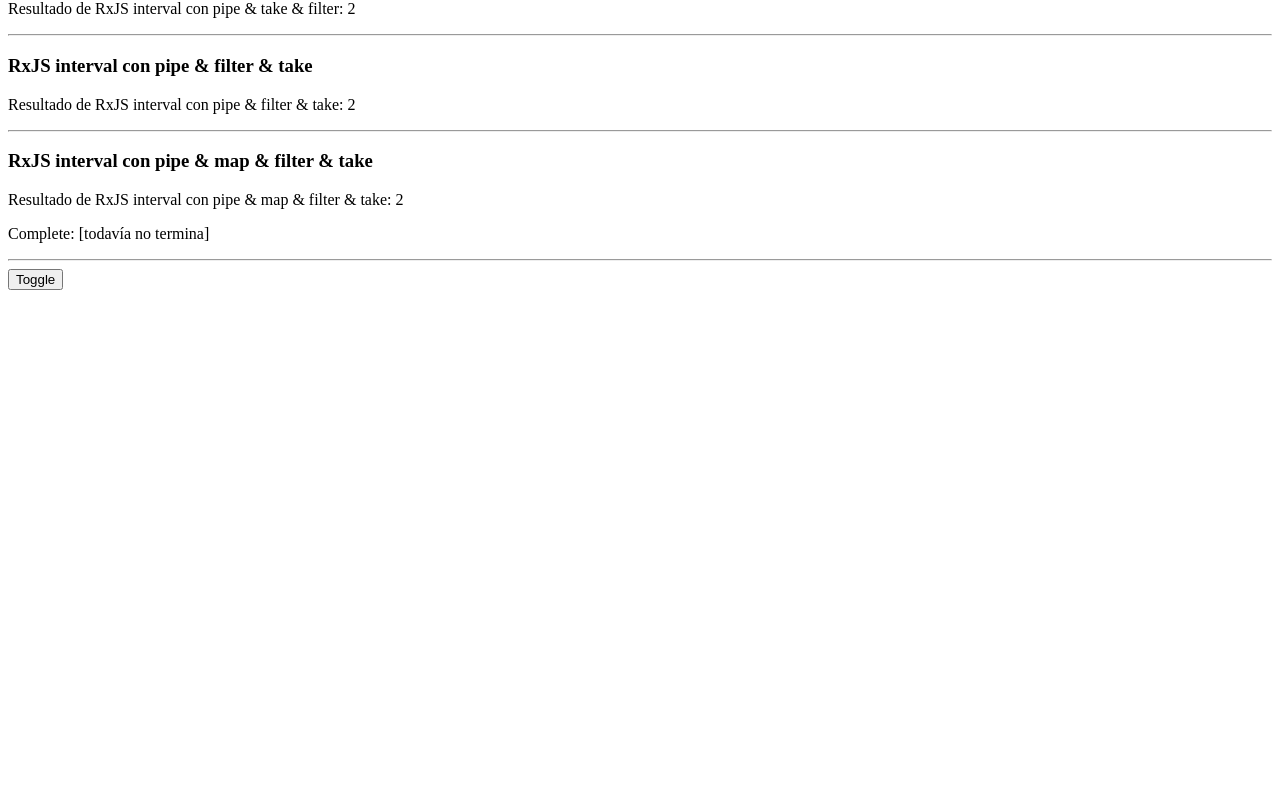
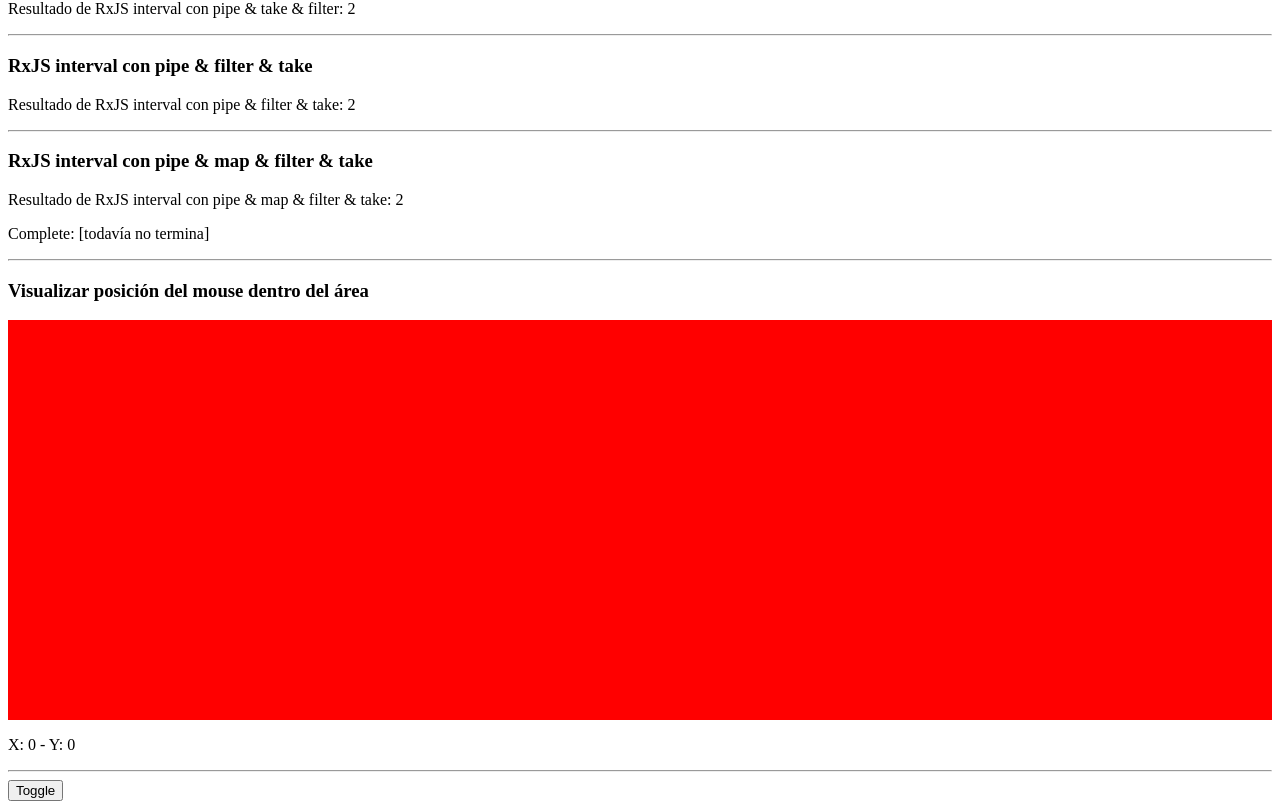
Before and after one commit to ClaudiaQuezadaRiquelme/yirsis-05-rxjs-directivas, an Angular app: page / in a window 1280 px wide. Shown: the part 756-1565 px from the top of the page. Before the commit the page ends 1054 px from the top, so only its background shows below. Built offline with nearby package versions, Linux system fonts and the light colour scheme.

Commit message:
initialize fromEvent

```diff
--- a/src/app/reactive/reactive-container/reactive-container.component.html
+++ b/src/app/reactive/reactive-container/reactive-container.component.html
@@ -29,3 +29,7 @@
 <h3>RxJS interval con pipe & map & filter & take</h3>
 <p>Resultado de RxJS interval con pipe & map & filter & take: {{myActualIntervalPipeMapFilterTake}}</p>
 <p>Complete: {{myActualIntervalPipeMapFilterTakeMsge || '[todavía no termina]'}}</p>
+<hr>
+<h3>Visualizar posición del mouse dentro del área</h3>
+<div id="area"  style="height: 400px; background-color: red;"></div>
+<p>X: {{x}} - Y: {{y}}</p>
--- a/src/app/reactive/reactive-container/reactive-container.component.ts
+++ b/src/app/reactive/reactive-container/reactive-container.component.ts
@@ -1,5 +1,5 @@
 import { Component, OnInit, OnDestroy } from '@angular/core';
-import { Observable, interval, filter, take, map, Subscription } from 'rxjs';
+import { Observable, interval, filter, take, map, Subscription, fromEvent } from 'rxjs';
 
 @Component({
   selector: 'app-reactive-container',
@@ -33,6 +33,9 @@ export class ReactiveContainerComponent implements OnInit, OnDestroy {
   myIntervalSubscription: Subscription | null = null; // para capturar la subscripción y aplicar unsubscribe
   miObservableDeprecadoSubscription: Subscription | null = null; // para capturar la subscripción y aplicar unsubscribe
   miObservableActualSubscription: Subscription | null = null; // para capturar la subscripción y aplicar unsubscribe
+
+  x: number = 0;
+  y: number = 0;
 
   constructor() {
     this.executeMiObservableDeprecado();
@@ -78,6 +81,8 @@ export class ReactiveContainerComponent implements OnInit, OnDestroy {
           this.myActualIntervalPipeMapFilterTakeMsge = `Estos son los primeros ${count} números pares.`
         }
       });
+
+    const obs = fromEvent(document.querySelector('#area')!, 'mousemove');
   }
 
   ngOnDestroy() {
```
Also changed, not shown: 1 other file (tests, documents, lock files or other folders).
